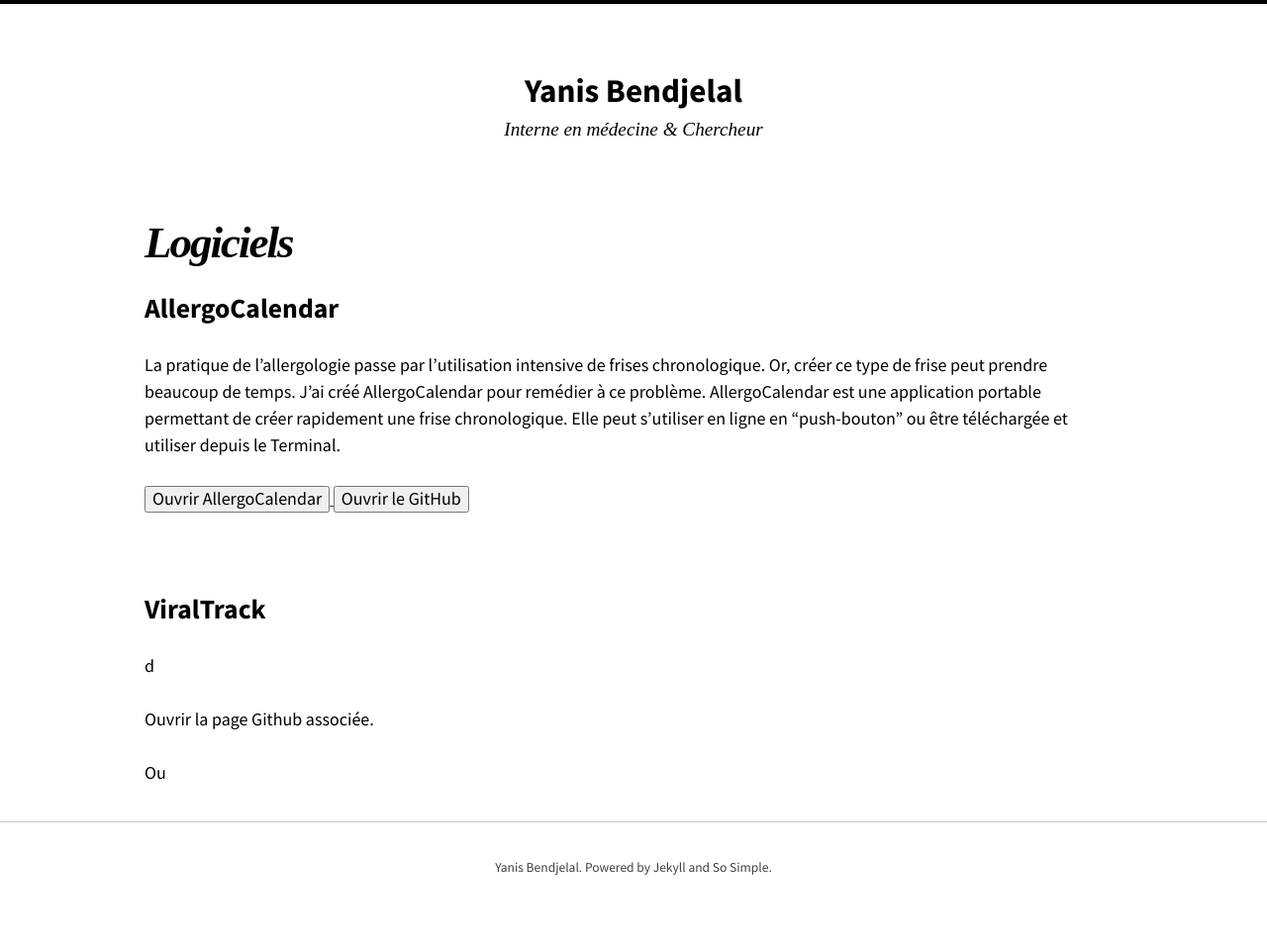
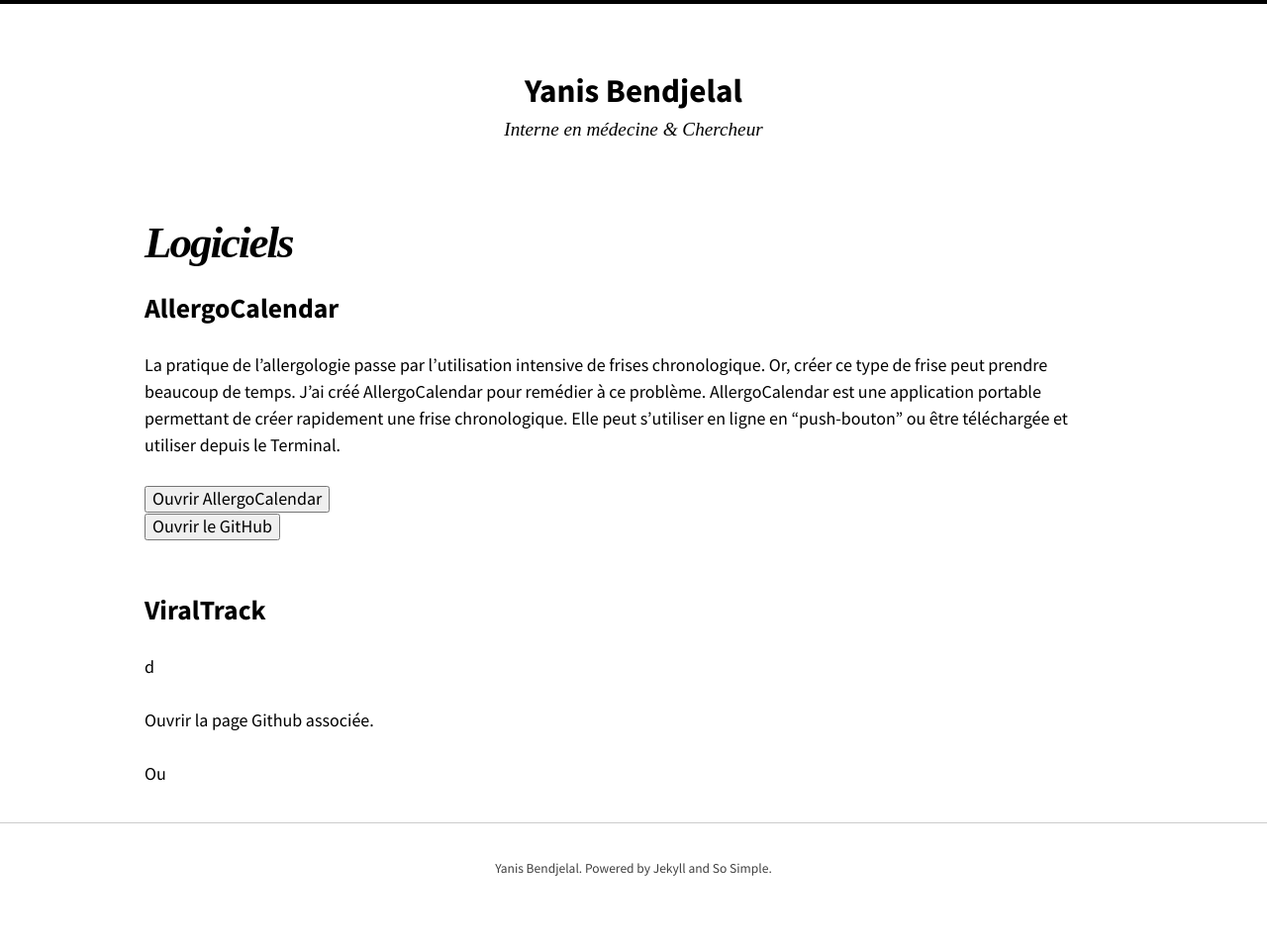
Before and after one commit to Bendjelal/bendjelal.github.io, a Jekyll site: the page built from software/software.md, in a window 1280 px wide. Shown: the whole page at 99% size. Built offline with Jekyll 4.4.1, drawn with Linux system fonts in a browser that asks for light colours; nearby versions of some CDN libraries.

Commit message:
Update software.md

```diff
--- a/software/software.md
+++ b/software/software.md
@@ -19,7 +19,7 @@
     <a href="https://allergocalendar.streamlit.app/" target="_blank">
         <button>Ouvrir AllergoCalendar</button>
     </a>
-</body>
+</body><br>
 <body>
     <a href="https://allergocalendar.streamlit.app/" target="_blank">
         <button>Ouvrir le GitHub</button>
@@ -27,7 +27,7 @@
 </body>
 </html>
 
-<br><br>
+<br>
 
 ## ViralTrack
 
```
